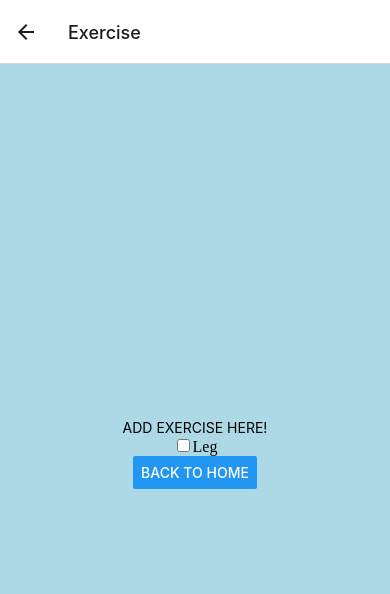
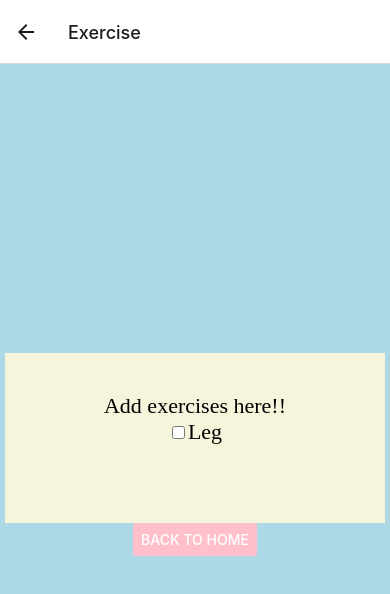
Before and after one commit to lmelo031/MobilePortfolio2, a React Native app in the folder portfolio2/: screen /Exercise in a window 390 px wide. Shown: the top 594 px of the page. Built offline with nearby package versions, Linux system fonts and the light colour scheme.

Commit message:
April 24, 2022 6:31 PM

```diff
--- a/portfolio2/ExerciseScreen.js
+++ b/portfolio2/ExerciseScreen.js
@@ -6,12 +6,15 @@ class ExerciseScreen extends React.Component {
   render() {
     return (
       <View style={styles.container}>
-        <Text>ADD EXERCISE HERE!</Text>
+        <Text style={styles.rectangle}>
+        Add exercises here!!
         <div className="Exercise">
         <input type="checkbox"/>Leg
         </div>
+        </Text>
         <Button
           title="Back to Home"
+          color="pink"
           onPress={() =>
             this.props.navigation.navigate('Home')
           }
@@ -28,6 +31,18 @@ const styles = StyleSheet.create({
       justifyContent: 'center',
       padding: 20,
     },
+    rectangle: {
+        width: 380,
+        height: 170,
+        backgroundColor: 'beige',
+        alignItems: 'center',
+        justifyContent: 'center',
+        textAlign: 'center',
+        padding: 40,
+        fontSize: 22,
+        fontFamily: "Times new roman",
+
+      },
   });
 
 
--- a/portfolio2/HomeScreen.js
+++ b/portfolio2/HomeScreen.js
@@ -35,7 +35,7 @@ class HomeScreen extends React.Component {
         rectangle: {
             width: 380,
             height: 170,
-            backgroundColor: 'white',
+            backgroundColor: 'beige',
             alignItems: 'center',
             justifyContent: 'center',
             textAlign: 'center',
```
